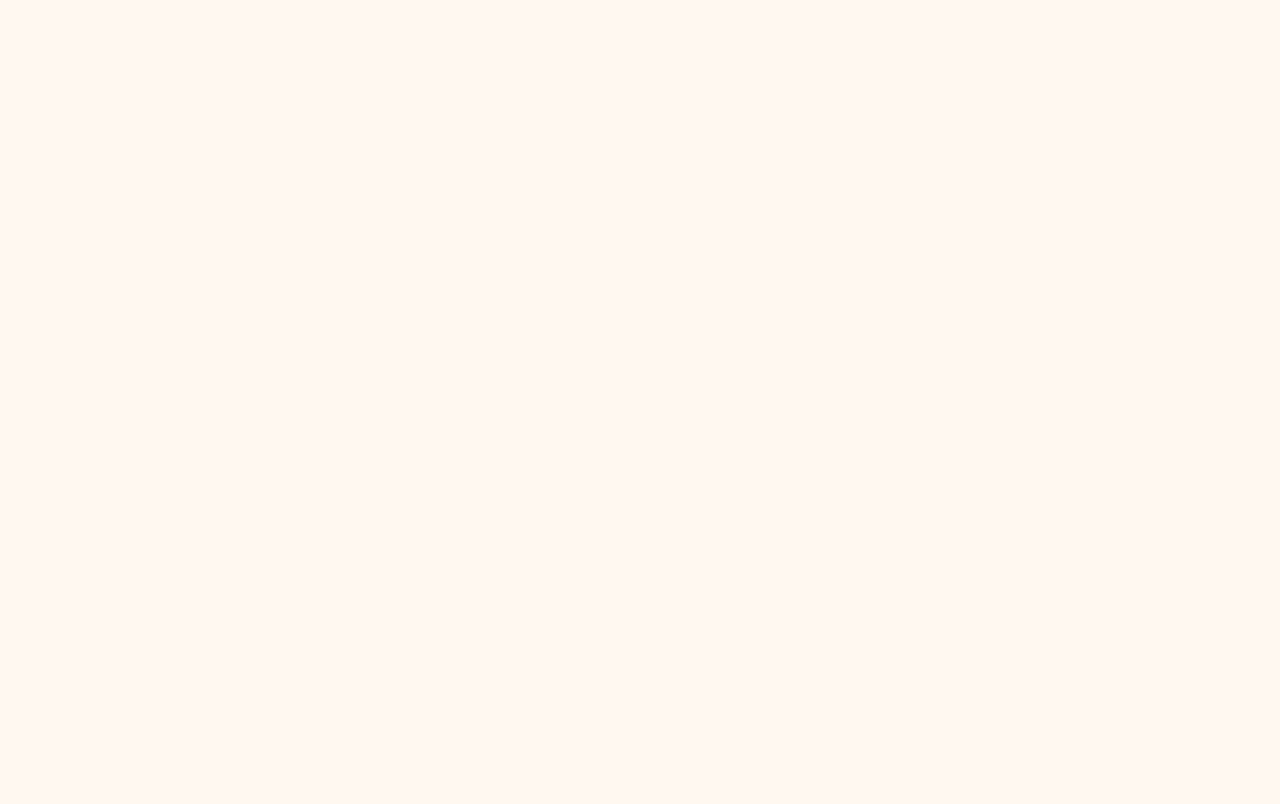
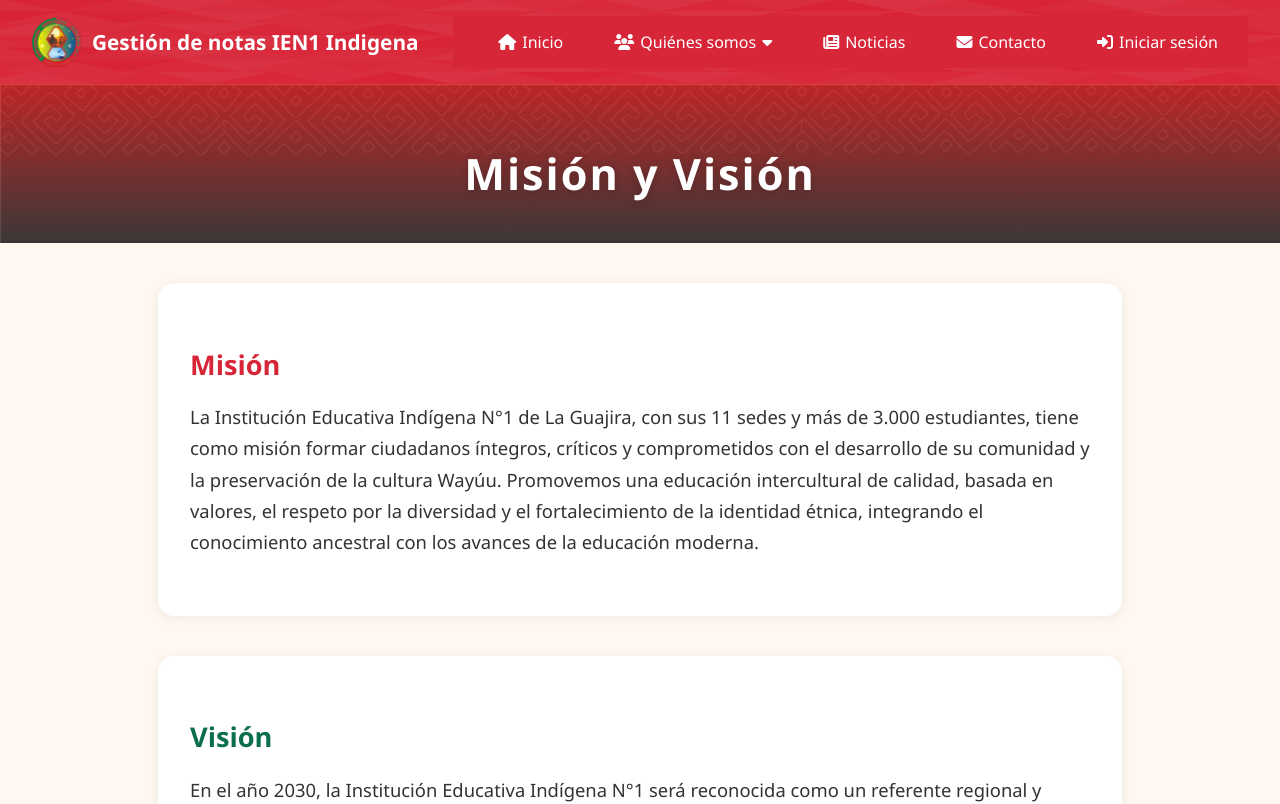
Before and after one commit to Janse-1/drf-vue, a Vue app in the folder institucion_frontend/institucion_frontend/: page /MvView in a window 1280 px wide. Before the commit this address had no page. Shown: the top 804 px of the page. Built offline with nearby package versions, Linux system fonts and the light colour scheme.

Commit message:
Vista para la misión y visión

```diff
--- a/institucion_frontend/institucion_frontend/src/components/HeaderPublic.vue
+++ b/institucion_frontend/institucion_frontend/src/components/HeaderPublic.vue
@@ -15,7 +15,7 @@
             <i class="fa-solid fa-users"></i> Quiénes somos <i class="fa-solid fa-caret-down"></i>
           </a>
           <div v-if="mostrarDropdown" class="dropdown-menu">
-            <a href="#" class="dropdown-item">Misión y Visión</a>
+            <a href="MvView" class="dropdown-item">Misión y Visión</a>
             <a href="#" class="dropdown-item">Símbolos</a>
             <a href="#" class="dropdown-item">Reportes</a>
           </div>
--- a/institucion_frontend/institucion_frontend/src/router/index.js
+++ b/institucion_frontend/institucion_frontend/src/router/index.js
@@ -5,6 +5,7 @@ import MainView from '@/views/MainView.vue'
 import RegistroView from '@/views/RegistroView.vue'
 import ContactoView from '@/views/info-institucion/ContactoView.vue'
 import QuienesSomosView from '@/views/info-institucion/QuienesSomosView.vue'
+import MisionVisionView from '@/views/info-institucion/MvView.vue'
 
 const routes = [
   { path: '/',
@@ -41,6 +42,12 @@ const routes = [
     name: 'QuienesSomosView',
     component: QuienesSomosView
    },
+
+   {
+    path: '/MvView',
+    name: 'MvView',
+    component: MisionVisionView
+   },
 ]
 
 const router = createRouter({
--- /dev/null
+++ b/institucion_frontend/institucion_frontend/src/views/info-institucion/MvView.vue
@@ -0,0 +1,95 @@
+<template>
+  <HeaderPublic />
+  <div class="mv-view">
+    <div class="mv-header">
+      <h1>Misión y Visión</h1>
+    </div>
+    <section class="mv-section mv-mision">
+      <h2>Misión</h2>
+      <p>
+        La Institución Educativa Indígena N°1 de La Guajira, con sus 11 sedes y más de 3.000 estudiantes, tiene como misión formar ciudadanos íntegros,
+        críticos y comprometidos con el desarrollo de su comunidad y la preservación de la cultura Wayúu. Promovemos una educación intercultural de
+        calidad, basada en valores, el respeto por la diversidad y el fortalecimiento de la identidad étnica, integrando el conocimiento ancestral
+        con los avances de la educación moderna.
+      </p>
+    </section>
+    <section class="mv-section mv-vision">
+      <h2>Visión</h2>
+      <p>
+        En el año 2030, la Institución Educativa Indígena N°1 será reconocida
+        como un referente regional y nacional en educación intercultural, inclusiva
+        e innovadora. Aspiramos a que nuestros egresados sean líderes
+        transformadores, orgullosos de sus raíces, capaces de construir un futuro
+        sostenible y de contribuir al bienestar de la sociedad, manteniendo vivas
+        las tradiciones y valores de la etnia Wayúu.
+      </p>
+    </section>
+  </div>
+  <FooterComponent />
+</template>
+
+<script setup>
+import HeaderPublic from '@/components/HeaderPublic.vue';
+import FooterComponent from '@/components/FooterComponent.vue';
+</script>
+
+<style scoped>
+.mv-view {
+  min-height: 100vh;
+  background: var(--light-bg);
+  display: flex;
+  flex-direction: column;
+  margin-bottom: 60px;
+}
+.mv-header {
+  background-image: linear-gradient(rgba(215, 38, 38, 0.85), rgba(63, 59, 59, 0.85)), url('@/assets/images/footer_bg.png');
+  background-size: cover;
+  background-position: below center;
+  background-repeat: no-repeat;
+  padding: 60px 0 40px 0;
+  text-align: center;
+}
+.mv-header h1 {
+  color: #fff;
+  font-size: 2.7rem;
+  font-weight: bold;
+  letter-spacing: 2px;
+  margin: 0;
+  text-shadow: 0 2px 8px rgba(0,0,0,0.18);
+  font-family: 'Segoe UI', sans-serif;
+}
+.mv-section {
+  max-width: 900px;
+  margin: 40px auto 0 auto;
+  background: #fff;
+  border-radius: 1rem;
+  box-shadow: 0 2px 12px rgba(27,27,30,0.07);
+  padding: 2.5rem 2rem;
+  font-family: 'Segoe UI', sans-serif;
+}
+.mv-section h2 {
+  color: var(--primary-color);
+  font-size: 1.7rem;
+  margin-bottom: 1rem;
+  font-weight: bold;
+}
+.mv-section p {
+  color: var(--text-color);
+  font-size: 1.15rem;
+  line-height: 1.7;
+}
+.mv-vision h2 {
+  color: var(--accent-color);
+}
+@media (max-width: 900px) {
+  .mv-section {
+    padding: 1.2rem 0.7rem;
+  }
+  .mv-header {
+    padding: 40px 0 24px 0;
+  }
+  .mv-header h1 {
+    font-size: 2rem;
+  }
+}
+</style>
--- a/institucion_frontend/institucion_frontend/src/views/info-institucion/QuienesSomosView.vue
+++ b/institucion_frontend/institucion_frontend/src/views/info-institucion/QuienesSomosView.vue
@@ -34,7 +34,7 @@
         </div>
         <p>
           La Institución Educativa Indígena N°1 nació del sueño colectivo de líderes Wayúu y educadores comprometidos con el desarrollo de su pueblo. Desde sus inicios, la institución ha buscado ser un puente entre el conocimiento ancestral y la educación moderna, promoviendo el respeto, la identidad y la excelencia académica.<br><br>
-          A lo largo de los años, hemos crecido junto a la comunidad, adaptándonos a los cambios y desafíos, pero siempre manteniendo la esencia de nuestra misión y visión. <a href="#mision-vision" class="enlace-mision">Conoce nuestra misión y visión</a> para descubrir los valores que nos guían.
+          A lo largo de los años, hemos crecido junto a la comunidad, adaptándonos a los cambios y desafíos, pero siempre manteniendo la esencia de nuestra misión y visión. <a href="MvView" class="enlace-mision">Conoce nuestra misión y visión</a> para descubrir los valores que nos guían.
         </p>
       </div>
       <div class="historia-lateral">
```
